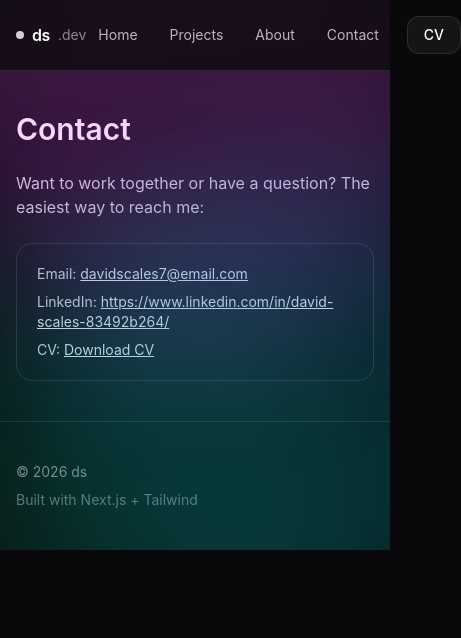
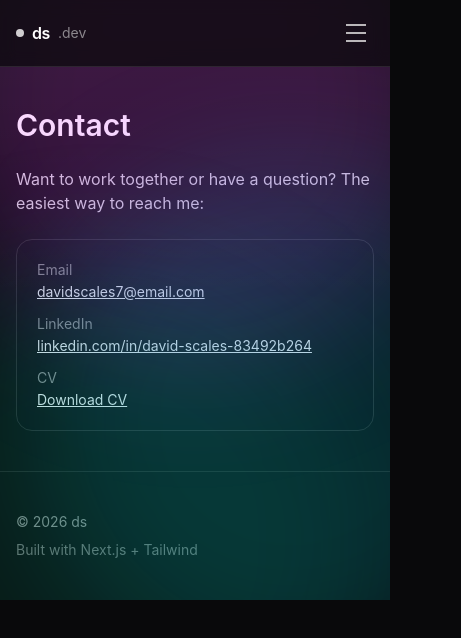
Before and after one commit to davidscales7/portfolio_source, a Next.js app: page /contact in a window 390 px wide. Shown: the top 638 px of the page, 461 px wide, since content can reach past the window. Built offline with nearby package versions, Linux system fonts and the light colour scheme.

Commit message:
made more responsive for mobile devices to view

```diff
--- a/src/app/about/page.jsx
+++ b/src/app/about/page.jsx
@@ -2,21 +2,20 @@ export const metadata = { title: "About" };
 
 export default function AboutPage() {
   return (
-    <section className="space-y-6">
+    <section className="space-y-6 max-w-2xl">
       <h1 className="text-3xl font-semibold">About</h1>
-
-      <p className="max-w-2xl text-zinc-300">
-        I’m a software developer who enjoys building modern web apps. I enjoy working on
+      <p className="text-zinc-300 leading-relaxed">
+        I'm a software developer who enjoys building modern web apps. I enjoy working on
         clean UI, performance, and well-structured code.
       </p>
-
-      <p className="max-w-2xl text-zinc-300">
-        Currently I am working as a labourer under a carpenter on a construction site in, in order to keep working. I am commited to improving my skills and building a strong foundation to flurish as a web developer. </p>
-
-
-      <p className="max-w-2xl text-zinc-300">
-        Also I run a home server to keep my projects and data safe and accessible.</p>
-
+      <p className="text-zinc-300 leading-relaxed">
+        Currently I am working as a labourer under a carpenter on a construction site, in
+        order to keep working. I am committed to improving my skills and building a strong
+        foundation to flourish as a web developer.
+      </p>
+      <p className="text-zinc-300 leading-relaxed">
+        Also I run a home server to keep my projects and data safe and accessible.
+      </p>
 
       <div className="rounded-2xl border border-zinc-800 bg-zinc-950/40 p-5 space-y-3">
         <h2 className="font-medium">Skills</h2>
@@ -24,7 +23,7 @@ export default function AboutPage() {
           <li>JavaScript / React / Next.js / TypeScript / JSON / Tailwind CSS</li>
           <li>APIs / Node.js / Express / MongoDB / Render / MySQL / PostgreSQL</li>
           <li>Git / Deployment</li>
-          <li>Windows/Linux</li>
+          <li>Windows / Linux</li>
         </ul>
       </div>
 
--- a/src/app/contact/page.jsx
+++ b/src/app/contact/page.jsx
@@ -2,30 +2,33 @@ export const metadata = { title: "Contact" };
 
 export default function ContactPage() {
   return (
-    <section className="space-y-6">
+    <section className="space-y-6 max-w-2xl">
       <h1 className="text-3xl font-semibold">Contact</h1>
-
-      <p className="max-w-2xl text-zinc-300">
+      <p className="text-zinc-300">
         Want to work together or have a question? The easiest way to reach me:
       </p>
 
       <div className="rounded-2xl border border-zinc-800 bg-zinc-950/40 p-5">
-        <ul className="space-y-2 text-sm text-zinc-300">
-          <li>
-            Email:{" "}
-            <a className="underline text-zinc-200" href="mailto:you@email.com">
+        <ul className="space-y-3 text-sm text-zinc-300">
+          <li className="flex flex-col gap-0.5 sm:flex-row sm:gap-2">
+            <span className="text-white/50 shrink-0">Email</span>
+            <a className="underline text-zinc-200 break-all" href="mailto:davidscales7@email.com">
               davidscales7@email.com
             </a>
           </li>
-
-          <li>
-            LinkedIn:{" "}
-            <a className="underline text-zinc-200" href="https://linkedin.com/in/your-handle" target="_blank" rel="noreferrer">
-              https://www.linkedin.com/in/david-scales-83492b264/
+          <li className="flex flex-col gap-0.5 sm:flex-row sm:gap-2">
+            <span className="text-white/50 shrink-0">LinkedIn</span>
+            <a
+              className="underline text-zinc-200 break-all"
+              href="https://www.linkedin.com/in/david-scales-83492b264/"
+              target="_blank"
+              rel="noreferrer"
+            >
+              linkedin.com/in/david-scales-83492b264
             </a>
           </li>
-          <li>
-            CV:{" "}
+          <li className="flex flex-col gap-0.5 sm:flex-row sm:gap-2">
+            <span className="text-white/50 shrink-0">CV</span>
             <a className="underline text-zinc-200" href="/cv.pdf" target="_blank" rel="noreferrer">
               Download CV
             </a>
--- a/src/app/page.jsx
+++ b/src/app/page.jsx
@@ -4,21 +4,17 @@ import ProjectCard from "@/components/ProjectCard";
 
 export default function HomePage() {
   const featured = projects.slice(0, 2);
-
   return (
     <div className="space-y-14">
       <section className="space-y-6">
         <p className="chip w-fit">Software Developer</p>
-
-        <h1 className="text-4xl font-semibold tracking-tight sm:text-6xl">
+        <h1 className="text-3xl font-semibold tracking-tight sm:text-5xl lg:text-6xl leading-tight">
           I build fast, clean web apps with modern JavaScript.
         </h1>
-
         <p className="max-w-2xl text-base leading-relaxed text-white/70">
           I focus on Next.js, UI polish, and building products that feel great to use.
           Here are a few projects and ways to reach me.
         </p>
-
         <div className="flex flex-wrap gap-3 pt-2">
           <Link href="/projects" className="btn btn-primary">View projects</Link>
           <a href="/cv.pdf" target="_blank" rel="noreferrer" className="btn btn-ghost">
@@ -27,21 +23,23 @@ export default function HomePage() {
           <Link href="/contact" className="btn btn-ghost">Contact</Link>
         </div>
 
-        <div className="grid gap-3 pt-4 sm:grid-cols-3">
+        {/* Skills grid — 1 col mobile, 3 col sm+ */}
+        <div className="grid gap-3 pt-4 grid-cols-1 sm:grid-cols-3">
           {[
             { k: "Frontend", v: "JavaScript, React, Next.js, TypeScript, JSON, Tailwind CSS" },
-  { k: "Backend", v: "Node.js, Express, MongoDB, APIs,Render, MySQL, PostgreSQL" },
+            { k: "Backend", v: "Node.js, Express, MongoDB, APIs, Render, MySQL, PostgreSQL" },
             { k: "Shipping", v: "Git, deployments, clean structure, Github" },
           ].map((x) => (
             <div key={x.k} className="card p-4">
               <p className="text-sm font-medium">{x.k}</p>
               <p className="mt-1 text-sm text-white/60">{x.v}</p>
             </div>
-))} </div>
+          ))}
+        </div>
       </section>
 
       <section className="space-y-4">
-        <div className="flex items-end justify-between gap-4">
+        <div className="flex items-end justify-between gap-4 flex-wrap">
           <div>
             <h2 className="text-2xl font-semibold tracking-tight">Featured work</h2>
             <p className="mt-1 text-sm text-white/60">
@@ -52,8 +50,7 @@ export default function HomePage() {
             View all →
           </Link>
         </div>
-
-        <div className="grid gap-4 sm:grid-cols-2">
+        <div className="grid gap-4 grid-cols-1 sm:grid-cols-2">
           {featured.map((p) => (
             <ProjectCard key={p.title} project={p} />
           ))}
--- a/src/components/Navbar.jsx
+++ b/src/components/Navbar.jsx
@@ -1,4 +1,6 @@
+"use client";
 import Link from "next/link";
+import { useState } from "react";
 
 const nav = [
   { href: "/projects", label: "Projects" },
@@ -7,16 +9,20 @@ const nav = [
 ];
 
 export default function Navbar() {
+  const [menuOpen, setMenuOpen] = useState(false);
+
   return (
     <header className="sticky top-0 z-50 border-b border-white/10 bg-zinc-950/70 backdrop-blur">
       <div className="mx-auto flex max-w-6xl items-center justify-between px-4 py-4">
+        {/* Logo */}
         <Link href="/" className="group inline-flex items-center gap-2">
           <span className="h-2 w-2 rounded-full bg-white/80 group-hover:bg-white" />
           <span className="font-semibold tracking-tight">ds</span>
           <span className="text-sm text-white/50">.dev</span>
         </Link>
 
-        <nav className="flex items-center gap-2 text-sm text-white/70">
+        {/* Desktop nav */}
+        <nav className="hidden sm:flex items-center gap-2 text-sm text-white/70">
           <Link href="/" className="rounded-lg px-3 py-2 hover:bg-white/5 hover:text-white">
             Home
           </Link>
@@ -29,7 +35,6 @@ export default function Navbar() {
               {item.label}
             </Link>
           ))}
-
           <a
             href="/cv.pdf"
             className="btn btn-ghost ml-2"
@@ -39,7 +44,46 @@ export default function Navbar() {
             CV
           </a>
         </nav>
+
+        {/* Mobile hamburger */}
+        <button
+          className="sm:hidden flex flex-col gap-1.5 p-2 rounded-lg hover:bg-white/5"
+          onClick={() => setMenuOpen((o) => !o)}
+          aria-label="Toggle menu"
+        >
+          <span className={`block h-0.5 w-5 bg-white/70 transition-transform duration-200 ${menuOpen ? "translate-y-2 rotate-45" : ""}`} />
+          <span className={`block h-0.5 w-5 bg-white/70 transition-opacity duration-200 ${menuOpen ? "opacity-0" : ""}`} />
+          <span className={`block h-0.5 w-5 bg-white/70 transition-transform duration-200 ${menuOpen ? "-translate-y-2 -rotate-45" : ""}`} />
+        </button>
       </div>
+
+      {/* Mobile dropdown menu */}
+      {menuOpen && (
+        <div className="sm:hidden border-t border-white/10 bg-zinc-950/95 px-4 py-3 flex flex-col gap-1 text-sm text-white/70">
+          <Link href="/" className="rounded-lg px-3 py-2 hover:bg-white/5 hover:text-white" onClick={() => setMenuOpen(false)}>
+            Home
+          </Link>
+          {nav.map((item) => (
+            <Link
+              key={item.href}
+              href={item.href}
+              className="rounded-lg px-3 py-2 hover:bg-white/5 hover:text-white"
+              onClick={() => setMenuOpen(false)}
+            >
+              {item.label}
+            </Link>
+          ))}
+          <a
+            href="/cv.pdf"
+            className="btn btn-ghost mt-1 w-full justify-center"
+            target="_blank"
+            rel="noreferrer"
+            onClick={() => setMenuOpen(false)}
+          >
+            CV
+          </a>
+        </div>
+      )}
     </header>
   );
 }
```
Also changed, not shown: src/app/projects/[slug]/ProjectPageClient.jsx (+49 -26 lines). Lines whose indentation alone changed are shown as unchanged.
